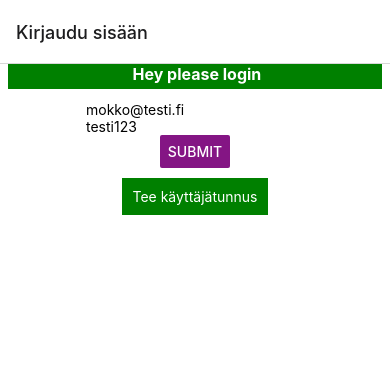
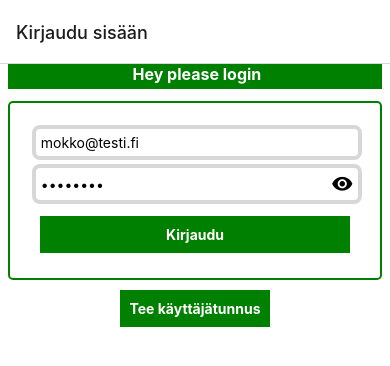
Before and after one commit to TVT21KMO-Mobiilikehitysprojekti-R6/Jaska, a React Native app: screen /MainPage in a window 390 px wide. Shown: the top 366 px of the page. Built offline with nearby package versions, Linux system fonts and the light colour scheme; no server answers; the database is empty.

Commit message:
login sivulla salasana piiloon

```diff
--- a/components/LoginPage.js
+++ b/components/LoginPage.js
@@ -5,7 +5,7 @@ import MainPage from './MainPage';
 import { getAuth, createUserWithEmailAndPassword, signOut, createUser, updateProfile, onAuthStateChanged  } from "firebase/auth";
 import { toFireBase } from '../Helpers/toFireBase';
 import {firebase, onSnapshot, orderBy, query, QuerySnapshot, firestore, collection, addDoc, ADDEVENT, serverTimestamp, signInWithEmailAndPassword} from '../firebase/Config'
-
+import { MaterialCommunityIcons } from '@expo/vector-icons';
 
 export default function LoginPage({navigation, setLogin}) {
 
@@ -27,6 +27,19 @@ export default function LoginPage({navigation, setLogin}) {
   const [userID, setUserID] = useState('');
   const nakki=getAuth();
   //console.log(nakki)
+
+  const [passwordVisibility, setPasswordVisibility] = useState(true);
+  const [rightIcon, setRightIcon] = useState('eye');
+
+  const handlePasswordVisibility = () => {
+    if (rightIcon === 'eye') {
+      setRightIcon('eye-off');
+      setPasswordVisibility(!passwordVisibility);
+    } else if (rightIcon === 'eye-off') {
+      setRightIcon('eye');
+      setPasswordVisibility(!passwordVisibility);
+    }
+  };
 
   const login = () => {
       const auth = getAuth()
@@ -115,8 +128,6 @@ const newFuelerHandle = (event) => {              //Tämä on modalin käyttöfu
     <View style={Styles.container}>
       <Text style={Styles.heading}> Hey please login</Text>
 
-
-        <View style={Styles.input}>
         <View style={Styles.centeredView}>
             <Modal
               animationType="slide"
@@ -150,11 +161,10 @@ const newFuelerHandle = (event) => {              //Tämä on modalin käyttöfu
             keyboardType='email-address'
             placeholder="Tähän rekisterinumero"
             />
-            <Button style={Styles.buttonLogIn}
-            title="Submit"
-            onPress={ ()=> createUser(email, password, displayName)}
-            color="#841584"
-            />
+            <Pressable style={Styles.button}
+                onPress={ ()=> createUser(email, password, displayName)}>
+              <Text style={Styles.textStyle}>Luo tunnus</Text>
+            </Pressable>
          {userCreated != 0 && <Text style={Styles.heading}>Käyttäjätunnus luotu, kirjaudu sisään!!!!</Text>}
           </View>
                   <Pressable
@@ -233,33 +243,34 @@ const newFuelerHandle = (event) => {              //Tämä on modalin käyttöfu
 
 
 
-
-
+      <View style={Styles.loginContainer}>
+        <View style={Styles.inputContainer}>
           <TextInput
-            sstyle={{flex: 0.75}}
             onChangeText={text => setEmail(text)}
             value={email}
             keyboardType='email-address'
             placeholder="Give your name to login..."
             />
+        </View>
+          <View style={Styles.inputContainer}>
             <TextInput
-            sstyle={{flex: 0.75}}
             onChangeText={text => setPassword(text)}
+            secureTextEntry={passwordVisibility}
             value={password}
             placeholder="Give your pasword to login..."
             />
+            <Pressable onPress={handlePasswordVisibility}>
+              <MaterialCommunityIcons name={rightIcon} size={22} />
+            </Pressable>
           </View>
-        <View>
-          <Button style={Styles.buttonLogIn}
-            title="Submit"
-            onPress={login}
-            color="#841584"
-            />
+          <Pressable style={Styles.button} onPress={login}>
+            <Text style={Styles.textStyle}>Kirjaudu</Text>
+          </Pressable>
+      </View>
 
-        </View>
-
-
-          <Pressable style={Styles.button}  onPress={() => setModalCreateUser(true)}><Text style={Styles.buttonText}>Tee käyttäjätunnus</Text></Pressable>
+          <Pressable style={Styles.button}  onPress={() => setModalCreateUser(true)}>
+            <Text style={Styles.textStyle}>Tee käyttäjätunnus</Text>
+          </Pressable>
 
     </View>
 
--- a/components/MainPage.js
+++ b/components/MainPage.js
@@ -202,7 +202,9 @@ const newFuelerHandle = (event) => {              //Tämä on modalin käyttöfu
               </ScrollView>
 
         </View>
-<Pressable style={Styles.button}  onPress={() => setModalVisible(true)}><Text style={Styles.buttonText}>Lisää tapahtuma</Text></Pressable>
+<Pressable style={Styles.button}  onPress={() => setModalVisible(true)}>
+  <Text style={Styles.textStyle}>Lisää tapahtuma</Text>
+</Pressable>
 
     </View>
 
--- a/components/Styles.js
+++ b/components/Styles.js
@@ -5,7 +5,7 @@ export default  StyleSheet.create({
   container: {
       flex: 1,
       backgroundColor: '#fff',
-      paddingTop: Platform.OS === 'android' ? Constants.statusBarHeight : 0,
+      //paddingTop: Platform.OS === 'android' ? Constants.statusBarHeight : 0,
       alignItems: 'center',
       // justifyContent: 'center',
   },
@@ -19,6 +19,24 @@ export default  StyleSheet.create({
     fontWeight: 'bold',
     fontSize: 16,
     color: 'white'
+  },
+  loginContainer: { // login-ruutu
+    width: '96%',
+    borderWidth: 2,
+    borderColor: '#008000',
+    padding: 20,
+    borderRadius: 5
+  },
+  inputContainer: {
+    width: '100%',
+    padding: 5,
+    borderRadius: 8,
+    margin: 2,
+    flexDirection: 'row',
+    alignItems: 'center',
+    borderWidth: 4,
+    borderColor: '#d7d7d7',
+    justifyContent: 'space-between'
   },
   ScrollView: { // tausta johon tapahtuvat tulevat - iso nelio
     flex: 1,
```
